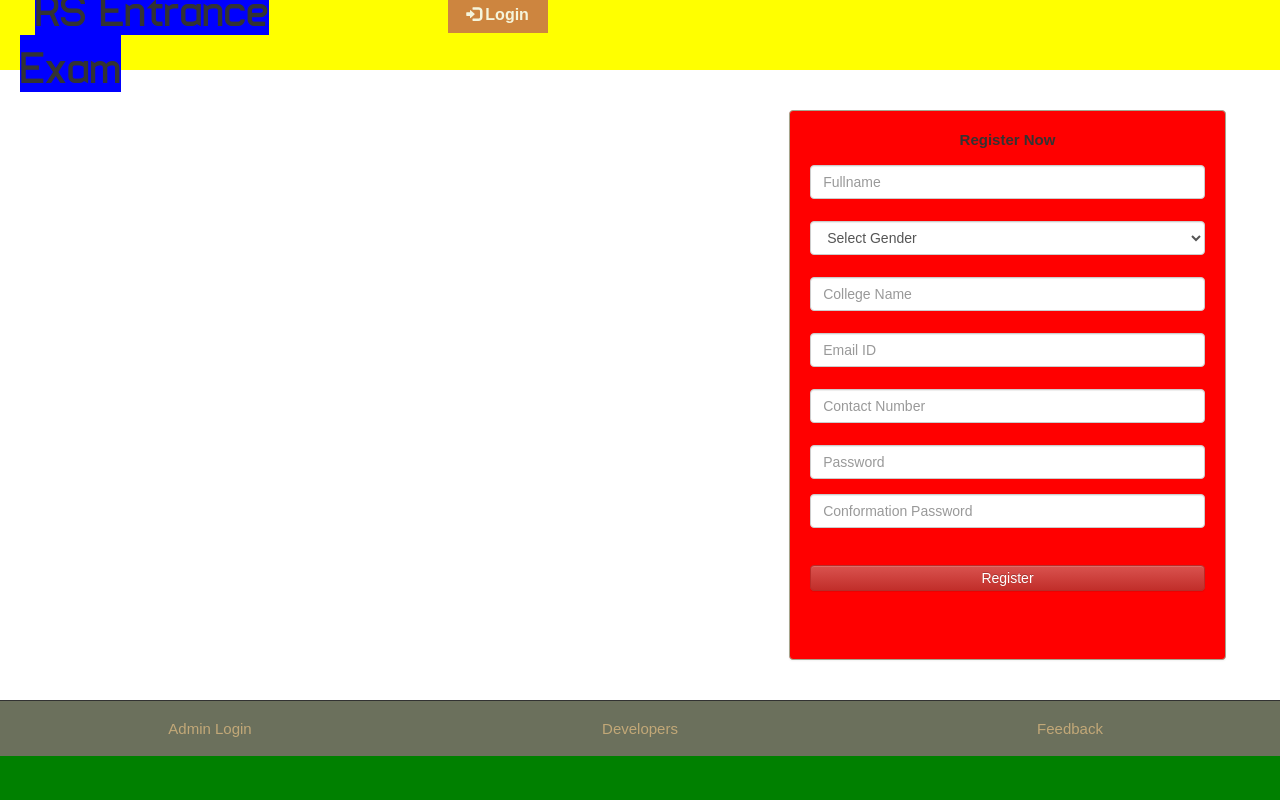
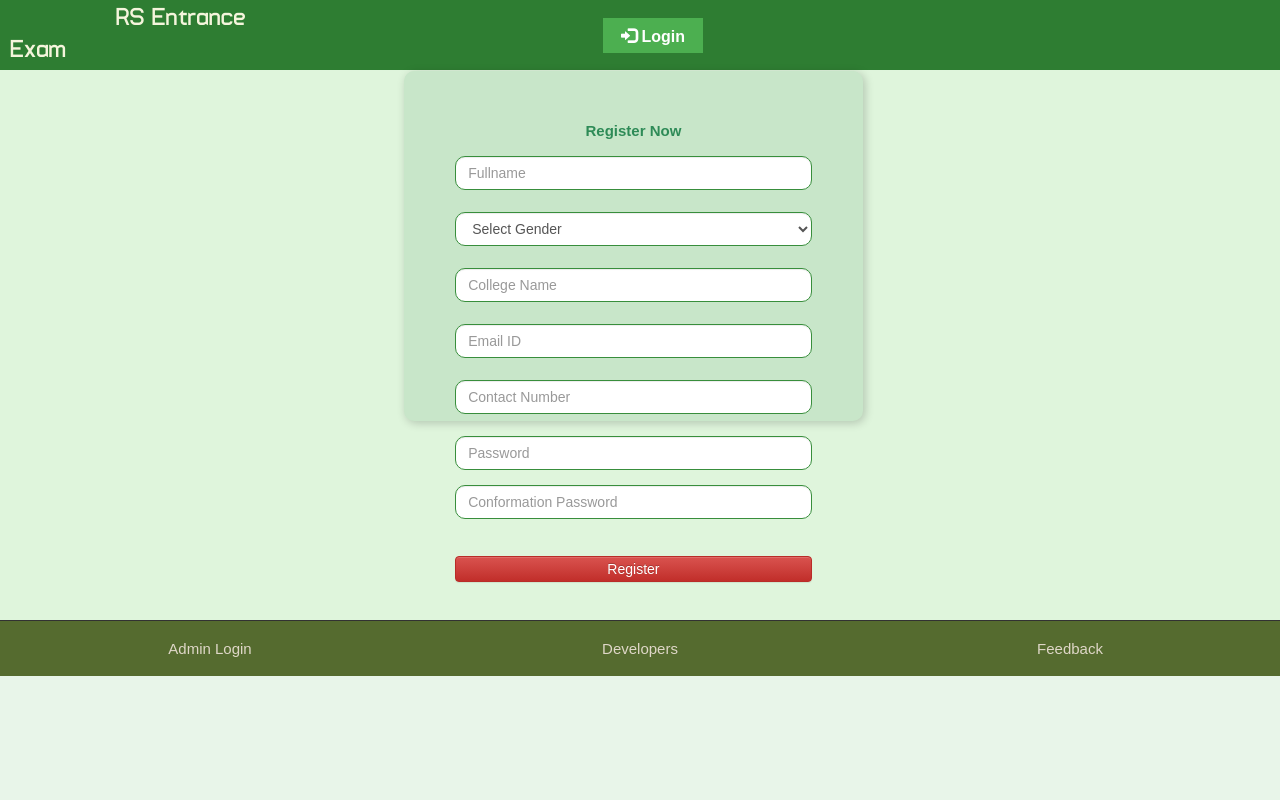
Before and after one commit to mangkanor1103/5, a PHP site: page /video_feed/ in a window 1280 px wide. Run offline with PHP 8.4, Linux system fonts and the light colour scheme.

Commit message:
Update main.css

```diff
--- a/css/main.css
+++ b/css/main.css
@@ -1,23 +1,32 @@
 body {
   overflow-x: hidden;
   width: 100%;
-  font: 15px "Century Gothic", "Times Roman", sans-serif;
-  background-color: green;
+  height: 80%;
+  font: 15px "Century Gothic", sans-serif;
+  background-color: #2E8B57; /* Sea Green */
   background-attachment: fixed;
   transition: background 0.5s ease-in-out;
+  color: #F5F5DC; /* Beige */
 }
 .bg {
-  min-height: 540px;
-  background-color: blue;
   min-height: 550px;
+  background-color: beige; /* Medium Sea Green */
+}
+
+.bg1 {
+  min-height: 550px;
+  background-color: #dff5dc; /* Beige */
+  color: #2E8B57;
+}
+
+.container-panel{
+  height: 100px;
+  width: 100%;
+  color: #000000;
 
 }
-.bg1 {
-  min-height: 535px;
-  background-color: white;
-   min-height: 550px;
 
-}
+
 
 @font-face {
   font-family: "typo";
@@ -29,14 +38,16 @@ body {
   src: url("../fonts/gothics.ttf");
 }
 
-.panel {
-  border-color: #a5a58d; /* Muted Green */
+.panel1 {
+  border-color: #A5A58D; /* Muted Green */
   margin: 40px;
   padding: 20px;
-  font: 15px "Century Gothic", "Times Roman", sans-serif;
-  background-color: red;
-    min-height: 550px;
+  font: 15px "Century Gothic", sans-serif;
+  background-color: #228B22; /* Forest Green */
+  min-width: 50%;
+  min-height: 500px;
   transition: transform 0.3s ease-in-out;
+  color: #080806; /* Beige */
 }
 
 .panel:hover {
@@ -48,28 +59,17 @@ body {
 }
 
 .header {
-  background-color: yellow;
-    height: 70px;
+  background-color: #6B8E23; /* Olive Drab */
+  height: 70px;
   display: flex;
   align-items: center;
   padding: 0 20px;
   transition: background 0.3s ease-in-out;
-}
-
-.logo {
-  font-family: "typo";
-  font-size: 45px;
-  background-color: blue;
-  margin: 15px;
-  transition: transform 0.3s ease-in-out;
-}
-
-.logo:hover {
-  transform: scale(1.1);
+  color: #F5F5DC;
 }
 
 .title1 {
-  font: 16px "Century Gothic", "Times Roman", sans-serif;
+  font: 16px "Century Gothic", sans-serif;
 }
 
 .title2 {
@@ -78,8 +78,8 @@ body {
 }
 
 .sub1 {
-  color: #f5f5dc; /* Beige */
-  background-color: peru;
+  color: #F5F5DC; /* Beige */
+  background-color: #8F9779; /* Light Olive Green */
   font-size: 15px;
   height: 35px;
   margin: 20px;
@@ -90,7 +90,7 @@ body {
 }
 
 .sub1:hover {
-  background: #7a956b; /* Lighter Green */
+  background: #6B8E23; /* Olive Drab */
   transform: scale(1.05);
 }
 
@@ -104,7 +104,7 @@ body {
 }
 
 .sub:hover {
-  color: #a5a58d; /* Muted Green */
+  color: #A5A58D; /* Muted Green */
 }
 
 .footer {
@@ -112,24 +112,24 @@ body {
   text-align: center;
   border-top: 1px solid;
   border-color: #323232;
-  background-color: #6b705c; /* Dark Green */
+  background-color: #556B2F; /* Dark Olive Green */
   padding: 10px;
   transition: background 0.3s ease-in-out;
 }
 
 .footer a {
   margin: 25px;
-  color: #c2a878; /* Beige-Gold */
+  color: #DFD7C8; /* Beige-Gold */
   text-decoration: none;
-  font: 15px "Century Gothic", "Times Roman", sans-serif;
+  font: 15px "Century Gothic", sans-serif;
   transition: color 0.3s ease-in-out;
 }
 
 .footer a:hover {
   text-decoration: none;
-  color: #9acd32;
+  color: #32CD32; /* Lime Green */
   border-top: 2px solid;
-  border-color: orange;
+  border-color: rgb(101, 205, 53);
 }
 
 .box {
@@ -147,7 +147,7 @@ hr {
 
 .log1 {
   font: 15px "Ubuntu", sans-serif;
-  color: #f5f5dc; /* Beige */
+  color: #F5F5DC; /* Beige */
   margin-left: 10px;
 }
 
@@ -155,14 +155,14 @@ hr {
   margin: 10px;
   margin-right: 60px;
   margin-left: 5px;
-  color: #f5f5dc;
+  color: #F5F5DC;
   text-decoration: none;
   font-size: 15px;
   transition: color 0.3s ease-in-out, transform 0.3s ease;
 }
 
 .log:hover {
-  color: #a5a58d; /* Muted Green */
+  color: #A5A58D; /* Muted Green */
   transform: translateY(-2px);
 }
 
@@ -176,3 +176,84 @@ hr {
     transform: translateY(0);
   }
 }
+body {
+  background-color: #e8f5e9;
+}
+.header {
+  background-color: #2e7d32;
+  padding: 10px;
+  color: white;
+  text-align: center;
+  font-size: 24px;
+  font-weight: bold;
+}
+
+.panel {
+  background-color: #c8e6c9; /* Softer green */
+  padding: 50px;
+  border-radius: 10px;
+  box-shadow: 2px 2px 10px rgba(0, 0, 0, 0.2);
+  margin-left: 32%;
+  margin-right: auto;
+  width: 35%;
+  height: 350px;
+}
+.form-control {
+  border-radius: 10px;
+  border: 1px solid #388e3c;
+}
+
+.btn-primary {
+  background-color: #4caf50; /* Green shade */
+  border: none;
+  padding: 10px;
+  font-size: 16px;
+  width: 100%;
+  color: white;
+  transition: 0.3s;
+}
+.sub1 {
+  background-color: #4caf50;
+  color: white;
+  padding: 8px 15px;
+  font-size: 16px;
+  border-radius: 5px;
+  transition: 0.3s;
+}
+.sub1:hover {
+  background-color: #388e3c;
+}
+.rn{
+  color: black;
+  text-align: center;
+
+}
+.bg1 .col-md-6.panel{
+  margin-right: 350px;
+  height: 130%;
+}
+.header .logo {
+  margin-right: 350px;
+}
+.col-md-3 b {
+  font-size: 16px;
+  color: #000066; /* Matches the logo color */
+}
+textarea[name="feedback"] {
+  height: 100px; /* Smaller height */
+}
+.logo {
+  font-family: "typo";
+  font-size: 25px;
+  color: #F5F5DC;
+  transition: transform 0.3s ease-in-out;
+  margin-right: 200px;
+
+}
+
+.logo:hover {
+  transform: scale(1.1);
+}
+.modal-body{
+  color:#2e7d32;
+}
```
